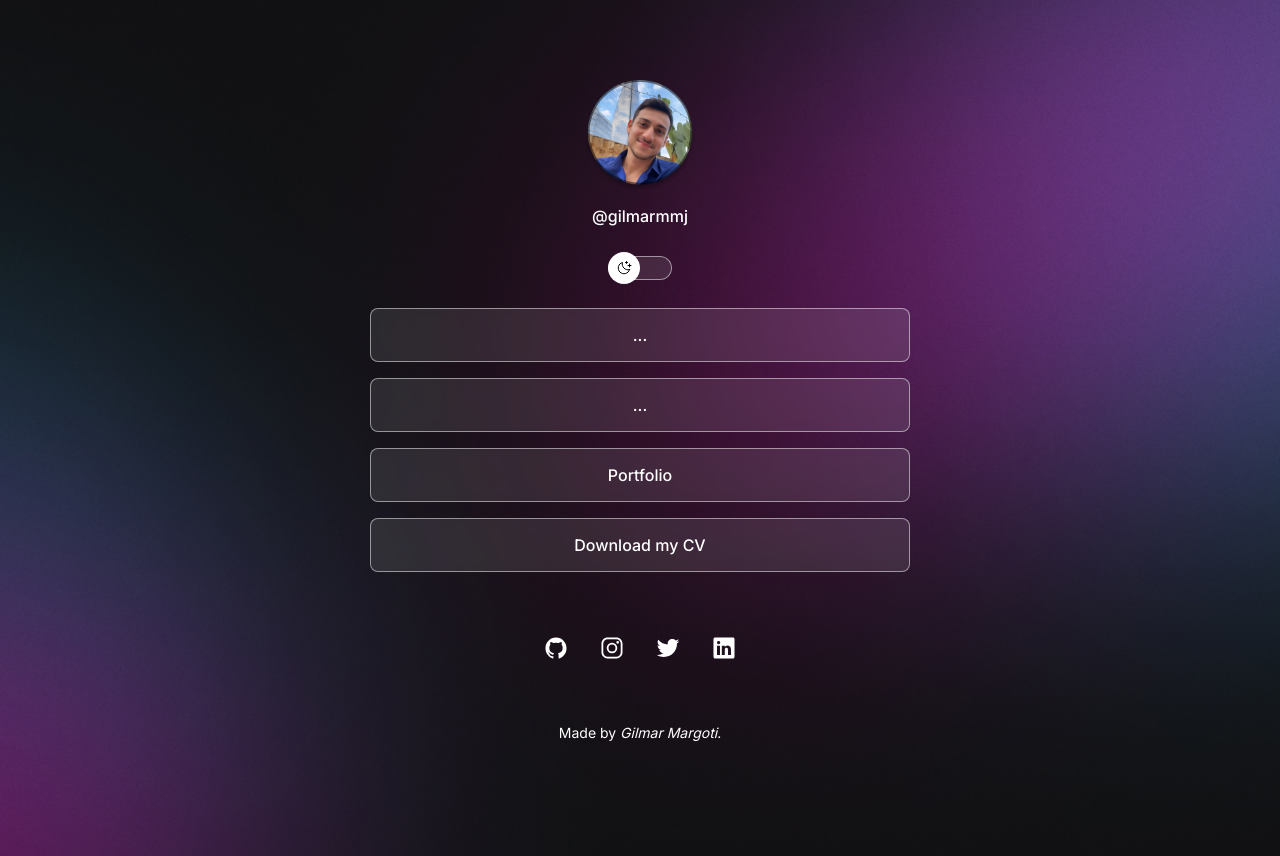
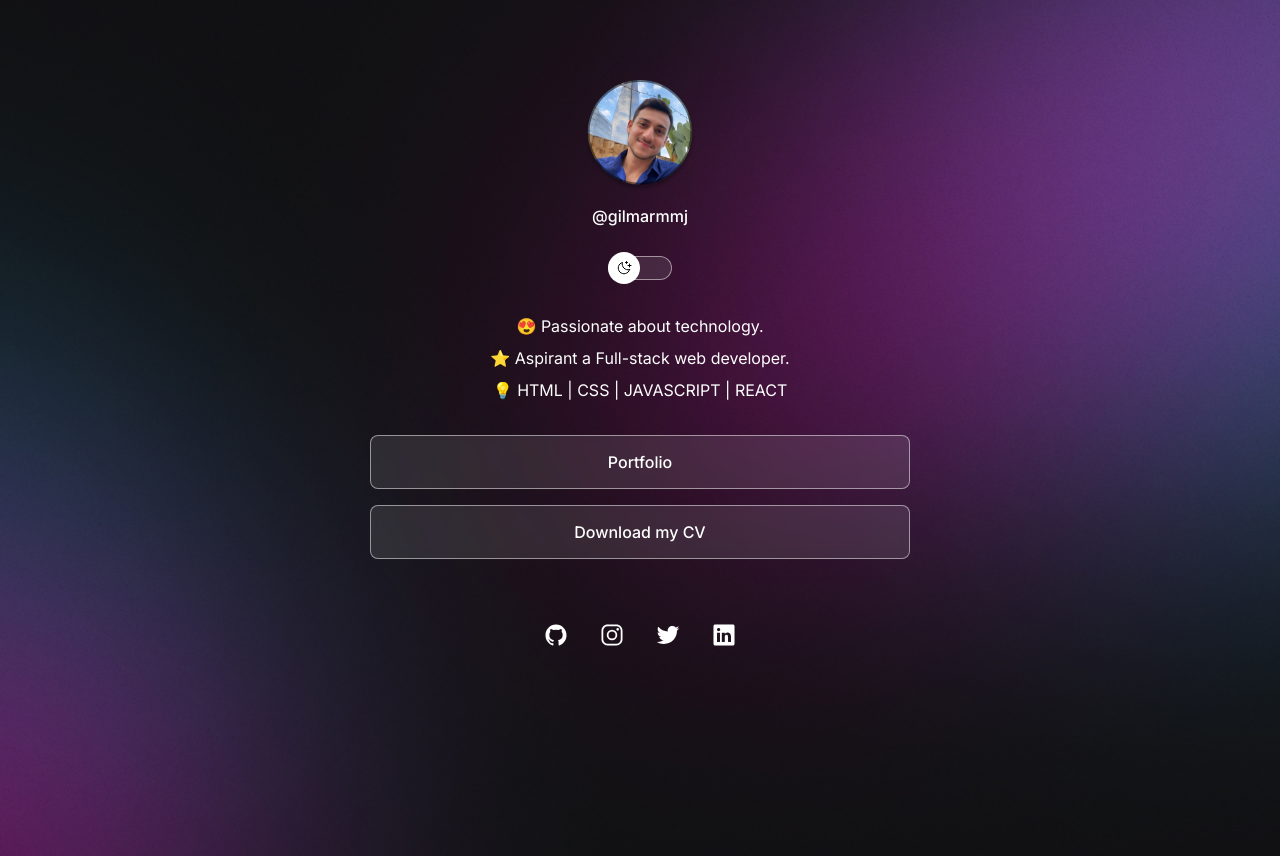
Before and after one commit to gilmar-margoti/links, a plain HTML site: page index.html in a window 1280 px wide. Drawn offline with nearby package versions, Linux system fonts and the light colour scheme.

Commit message:
Adding introductory part

```diff
--- a/index.html
+++ b/index.html
@@ -28,15 +28,14 @@
       </div>
 
       <div id="links">
+        <p id="introduction">
+          😍 Passionate about technology.
+          <br />
+          ⭐️ Aspirant a Full-stack web developer.
+          <br />
+          💡 HTML | CSS | JAVASCRIPT | REACT
+        </p>
         <ul>
-          <li>
-            <a href="#">...</a>
-          </li>
-
-          <li>
-            <a href="#">...</a>
-          </li>
-
           <li>
             <a href="#" target="_blank">Portfolio</a>
           </li>
@@ -64,10 +63,6 @@
           <ion-icon name="logo-linkedin"></ion-icon>
         </a>
       </div>
-
-      <footer>
-        <p>Made by <em>Gilmar Margoti</em>.</p>
-      </footer>
     </div>
 
     <script
--- a/style.css
+++ b/style.css
@@ -102,6 +102,14 @@ body * {
   -webkit-backdrop-filter: blur(4px);
 }
 
+/* introduction */
+#introduction {
+  margin-top: 30px;
+  margin-bottom: 5px;
+  line-height: 2rem;
+  text-align: center;
+}
+
 /* links */
 ul {
   list-style: none;
@@ -162,13 +170,6 @@ ul li a:hover {
   background: var(--highlight-color);
 }
 
-/* footer */
-footer {
-  padding: 24px 0;
-  font-size: 14px;
-  text-align: center;
-}
-
 /* media queries */
 @media (min-width: 700px) {
   :root {
```
